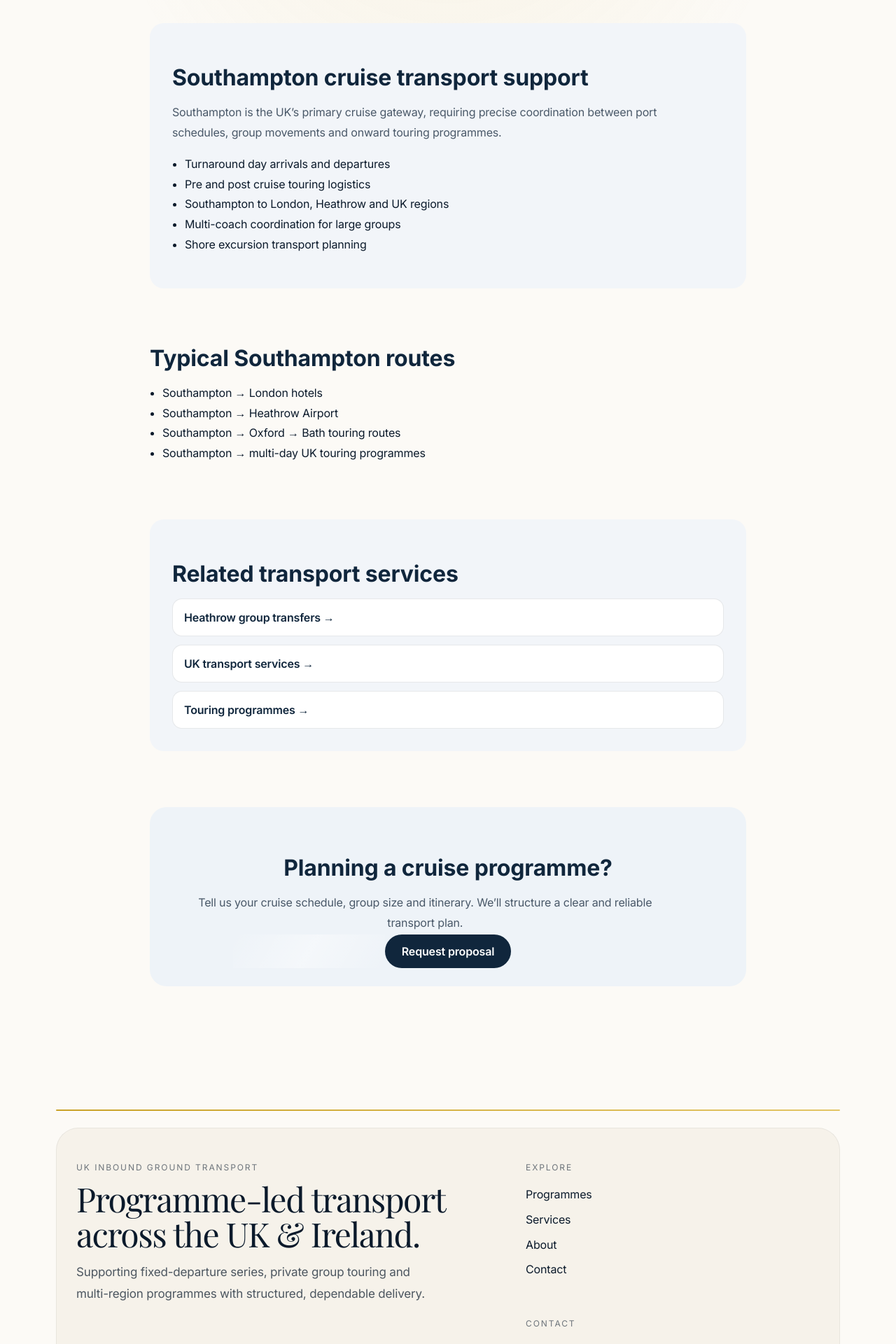
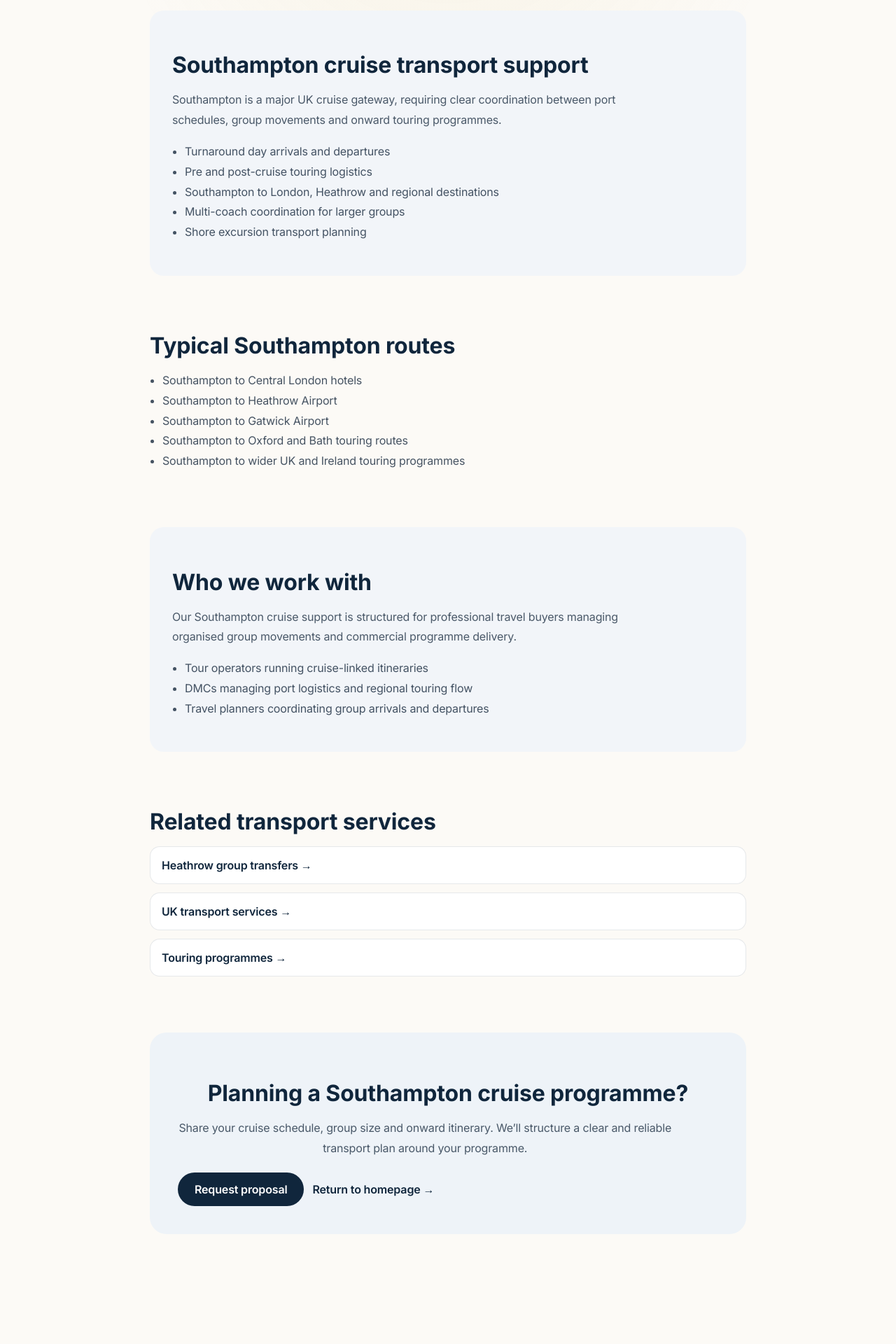
Before and after one commit to kandiahtk-crypto/Project-, a Next.js app: page /southampton-cruise-transfers in a window 1280 px wide. Shown: the part 480-2400 px from the top of the page at 70% size. Built offline with nearby package versions, Linux system fonts and the light colour scheme; a web font is replaced by a local one.

Commit message:
Update page.tsx

```diff
--- a/src/app/southampton-cruise-transfers/page.tsx
+++ b/src/app/southampton-cruise-transfers/page.tsx
@@ -1,3 +1,4 @@
+import type { CSSProperties } from "react";
 import type { Metadata } from "next";
 
 const siteUrl = "https://www.ukinboundgroundtransport.com";
@@ -55,13 +56,11 @@ const faqSchema = {
 export default function SouthamptonPage() {
   return (
     <main style={container}>
-      {/* SCHEMA */}
       <script
         type="application/ld+json"
         dangerouslySetInnerHTML={{ __html: JSON.stringify(faqSchema) }}
       />
 
-      {/* HERO */}
       <section style={hero}>
         <p style={eyebrow}>Southampton cruise transport</p>
 
@@ -71,7 +70,7 @@ export default function SouthamptonPage() {
 
         <p style={text}>
           Structured group transport for cruise arrivals, departures and
-          pre/post cruise touring across England, Scotland and Ireland.
+          pre/post-cruise touring across England, Scotland and Ireland.
         </p>
 
         <div style={ctaRow}>
@@ -84,39 +83,53 @@ export default function SouthamptonPage() {
         </div>
       </section>
 
-      {/* CONTENT BLOCK */}
       <section style={sectionSoft}>
         <h2 style={heading}>Southampton cruise transport support</h2>
 
         <p style={text}>
-          Southampton is the UK’s primary cruise gateway, requiring precise
-          coordination between port schedules, group movements and onward
-          touring programmes.
+          Southampton is a major UK cruise gateway, requiring clear coordination
+          between port schedules, group movements and onward touring
+          programmes.
         </p>
 
         <ul style={list}>
           <li>Turnaround day arrivals and departures</li>
-          <li>Pre and post cruise touring logistics</li>
-          <li>Southampton to London, Heathrow and UK regions</li>
-          <li>Multi-coach coordination for large groups</li>
+          <li>Pre and post-cruise touring logistics</li>
+          <li>Southampton to London, Heathrow and regional destinations</li>
+          <li>Multi-coach coordination for larger groups</li>
           <li>Shore excursion transport planning</li>
         </ul>
       </section>
 
-      {/* ROUTING */}
       <section style={section}>
         <h2 style={heading}>Typical Southampton routes</h2>
 
         <ul style={list}>
-          <li>Southampton → London hotels</li>
-          <li>Southampton → Heathrow Airport</li>
-          <li>Southampton → Oxford → Bath touring routes</li>
-          <li>Southampton → multi-day UK touring programmes</li>
+          <li>Southampton to Central London hotels</li>
+          <li>Southampton to Heathrow Airport</li>
+          <li>Southampton to Gatwick Airport</li>
+          <li>Southampton to Oxford and Bath touring routes</li>
+          <li>Southampton to wider UK and Ireland touring programmes</li>
         </ul>
       </section>
 
-      {/* INTERNAL LINKS (VERY IMPORTANT FOR SEO) */}
       <section style={sectionSoft}>
+        <h2 style={heading}>Who we work with</h2>
+
+        <p style={text}>
+          Our Southampton cruise support is structured for professional travel
+          buyers managing organised group movements and commercial programme
+          delivery.
+        </p>
+
+        <ul style={list}>
+          <li>Tour operators running cruise-linked itineraries</li>
+          <li>DMCs managing port logistics and regional touring flow</li>
+          <li>Travel planners coordinating group arrivals and departures</li>
+        </ul>
+      </section>
+
+      <section style={section}>
         <h2 style={heading}>Related transport services</h2>
 
         <div style={linkGrid}>
@@ -134,94 +147,101 @@ export default function SouthamptonPage() {
         </div>
       </section>
 
-      {/* CTA */}
       <section style={cta}>
-        <h2 style={heading}>Planning a cruise programme?</h2>
+        <h2 style={heading}>Planning a Southampton cruise programme?</h2>
 
         <p style={text}>
-          Tell us your cruise schedule, group size and itinerary. We’ll structure
-          a clear and reliable transport plan.
+          Share your cruise schedule, group size and onward itinerary. We’ll
+          structure a clear and reliable transport plan around your programme.
         </p>
 
-        <a href="/contact" style={primaryButton}>
-          Request proposal
-        </a>
+        <div style={ctaRow}>
+          <a href="/contact" style={primaryButton}>
+            Request proposal
+          </a>
+          <a href="/" style={secondaryLink}>
+            Return to homepage →
+          </a>
+        </div>
       </section>
     </main>
   );
 }
 
-/* STYLES */
-
-const container = {
+const container: CSSProperties = {
   maxWidth: 900,
   margin: "0 auto",
   padding: "40px 24px 80px",
 };
 
-const hero = {
+const hero: CSSProperties = {
   marginBottom: 80,
 };
 
-const section = {
+const section: CSSProperties = {
   marginBottom: 80,
 };
 
-const sectionSoft = {
+const sectionSoft: CSSProperties = {
   marginBottom: 80,
-  padding: 32,
+  padding: "32px",
   background: "#F2F5F9",
   borderRadius: 20,
 };
 
-const eyebrow = {
+const eyebrow: CSSProperties = {
   fontSize: 12,
   letterSpacing: "0.2em",
-  textTransform: "uppercase" as const,
+  textTransform: "uppercase",
   color: "#5B7C99",
 };
 
-const title = {
+const title: CSSProperties = {
   fontSize: "clamp(2.2rem, 5vw, 3.4rem)",
+  lineHeight: 1.05,
   margin: "12px 0 20px",
   fontWeight: 700,
   color: "#10263C",
 };
 
-const heading = {
+const heading: CSSProperties = {
   fontSize: "clamp(1.5rem, 3vw, 2rem)",
   marginBottom: 16,
   fontWeight: 700,
   color: "#10263C",
 };
 
-const text = {
+const text: CSSProperties = {
   fontSize: 16,
   lineHeight: 1.8,
   color: "rgba(18,36,56,0.75)",
 };
 
-const list = {
+const list: CSSProperties = {
   marginTop: 16,
   paddingLeft: 18,
   lineHeight: 1.8,
+  color: "rgba(18,36,56,0.78)",
 };
 
-const cta = {
-  padding: 40,
+const cta: CSSProperties = {
+  padding: "40px",
   background: "#EEF3F8",
   borderRadius: 24,
-  textAlign: "center" as const,
+  textAlign: "center",
 };
 
-const ctaRow = {
+const ctaRow: CSSProperties = {
   marginTop: 20,
   display: "flex",
   gap: 12,
   flexWrap: "wrap",
 };
 
-const primaryButton = {
+const primaryButton: CSSProperties = {
+  display: "inline-flex",
+  alignItems: "center",
+  justifyContent: "center",
   padding: "14px 24px",
   borderRadius: 999,
   background: "#10263C",
@@ -230,18 +250,20 @@ const primaryButton = {
   fontWeight: 600,
 };
 
-const secondaryLink = {
+const secondaryLink: CSSProperties = {
+  display: "inline-flex",
+  alignItems: "center",
   textDecoration: "none",
   color: "#10263C",
   fontWeight: 600,
 };
 
-const linkGrid = {
+const linkGrid: CSSProperties = {
   display: "grid",
   gap: 12,
 };
 
-const linkCard = {
+const linkCard: CSSProperties = {
   padding: 16,
   borderRadius: 14,
   background: "#fff",
```
